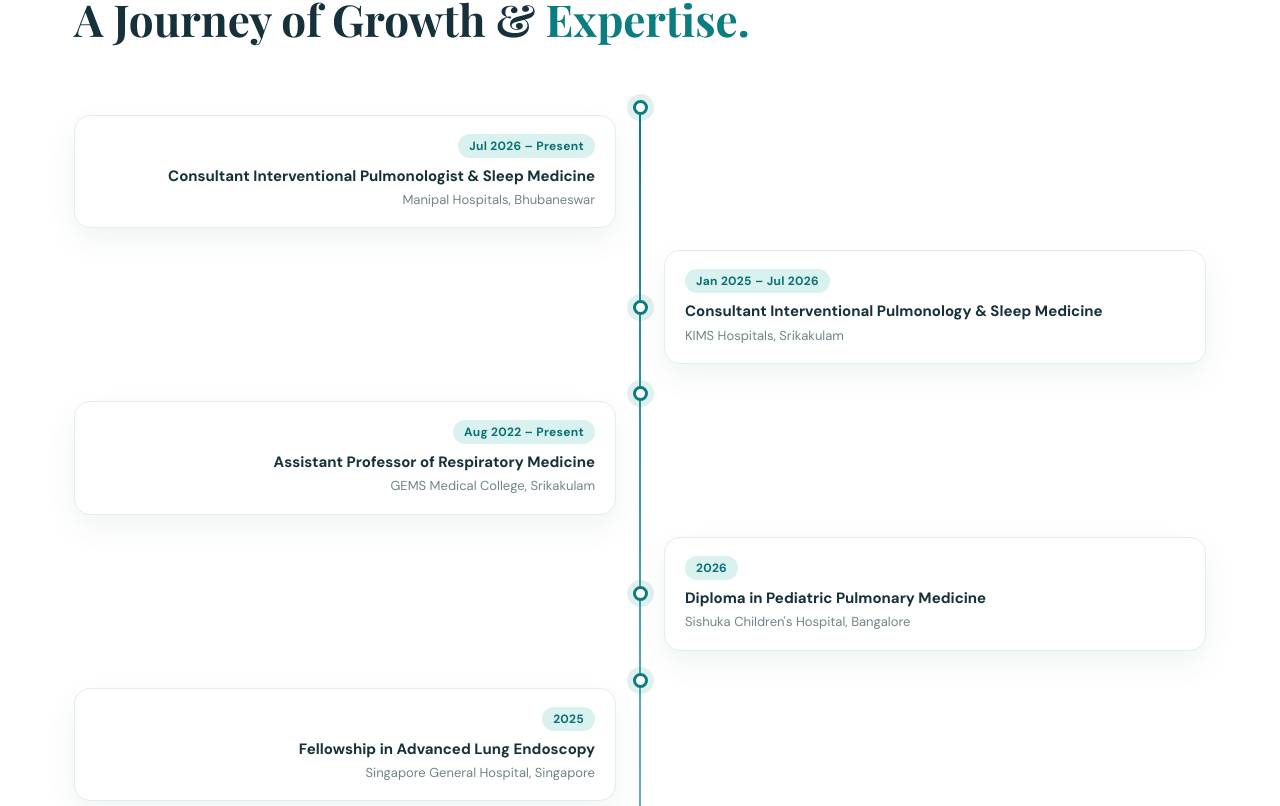
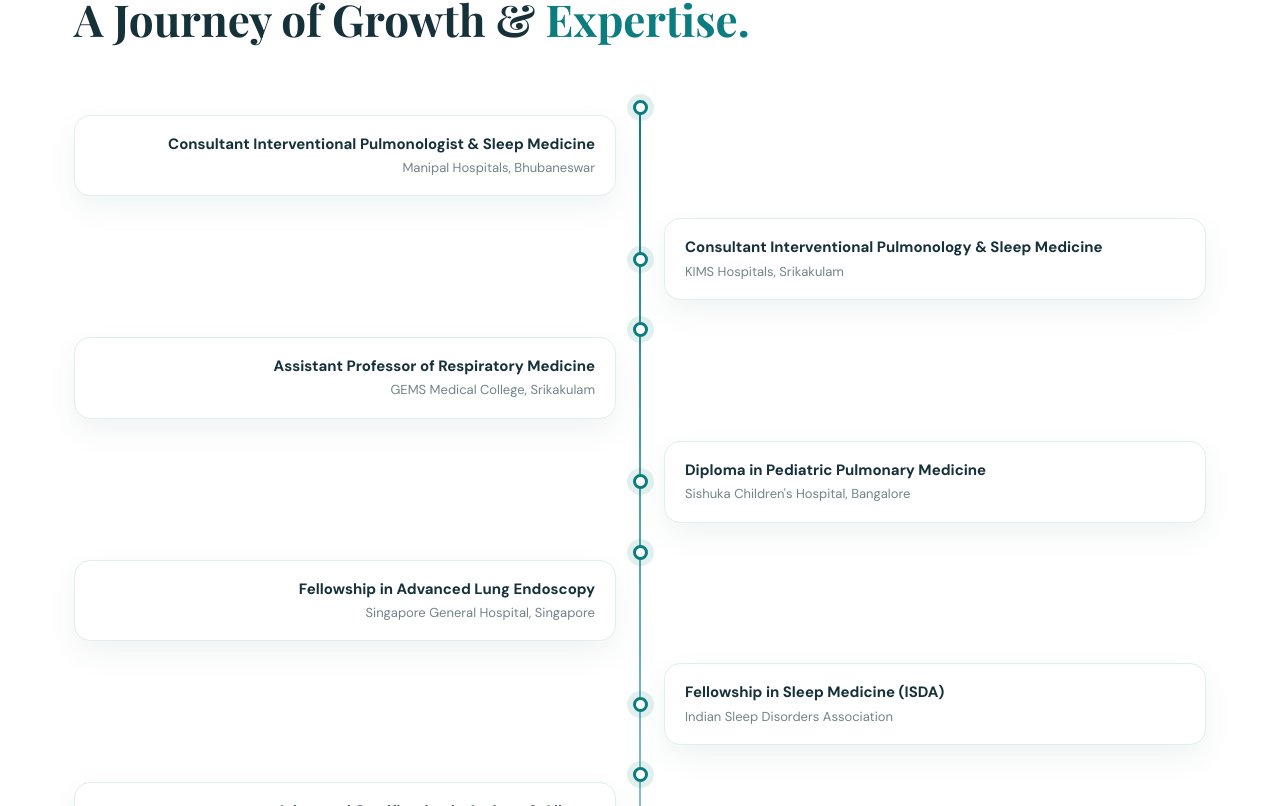
Before and after one commit to KOUSHIK-GARA/doctor_portfolio, a React (Vite) app: page / in a window 1280 px wide. Shown: the part 4154-4960 px from the top of the page. Built offline with nearby package versions, Linux system fonts and the light colour scheme.

Commit message:
refactored css

```diff
--- a/src/styles.css
+++ b/src/styles.css
@@ -775,7 +775,7 @@ header {
 }
 
 .tl-period {
-  display: inline-block;
+  display: none;
   margin-bottom: 8px;
   padding: 4px 11px;
   border-radius: 999px;
```
